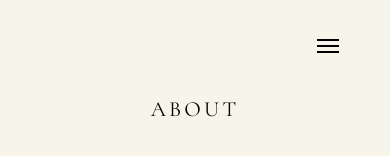
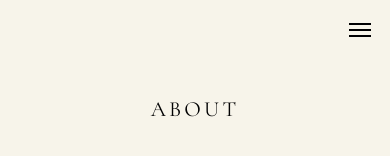
Before and after one commit to lgneubauer/lydiagrace, a Next.js app: page /about in a window 390 px wide. Shown: the top 156 px of the page. Built offline with nearby package versions, Linux system fonts and the light colour scheme.

Commit message:
make navbar better

```diff
--- a/app/components/Navbar.css
+++ b/app/components/Navbar.css
@@ -12,7 +12,7 @@
   align-items: center;
   justify-content: space-between;
   padding: 1.5rem 2.5rem;
-  background-color: transparent;
+  background-color: var(--color-bg);
 }
 
 .navbar__title {
@@ -24,6 +24,12 @@
   color: var(--color-text-primary);
 }
 
+@media (max-width: 767px) {
+  .navbar {
+    padding: 0.5rem 0.5rem;
+  }
+}
+
 /* ---- Hamburger ---- */
 
 .navbar__toggle {
@@ -32,7 +38,7 @@
   justify-content: center;
   width: 44px;
   height: 44px;
-  background: transparent;
+  background: var(--color-bg);
   border: none;
   cursor: pointer;
   position: relative;
@@ -133,6 +139,16 @@
   pointer-events: none;
 }
 
+@media (max-width: 767px) {
+  .dropdown--open {
+    animation: dropdown-fade-in 0.1s ease-in-out forwards;
+  }
+
+  .dropdown--closing {
+    animation: dropdown-fade-out 0.05s ease-in forwards;
+  }
+}
+
 /* -- iPad & desktop: corner panel -- */
 
 @media (min-width: 768px) {
@@ -181,8 +197,8 @@
 
 @media (max-width: 767px) {
   .dropdown__close {
-    top: 1.5rem;
-    right: 3rem;
+    top: 0.5rem;
+    right: 0.5rem;
   }
 }
 
@@ -257,6 +273,7 @@
 
 @media (max-width: 767px) {
   .dropdown__title {
+    margin-top: 2.5rem;
     margin-bottom: 2rem;
   }
 }
--- a/app/subpage.css
+++ b/app/subpage.css
@@ -90,6 +90,8 @@
 
   .subpage__image {
     margin-top: 2.5rem;
+    transform: none !important;
+    will-change: auto;
   }
 }
 
```
